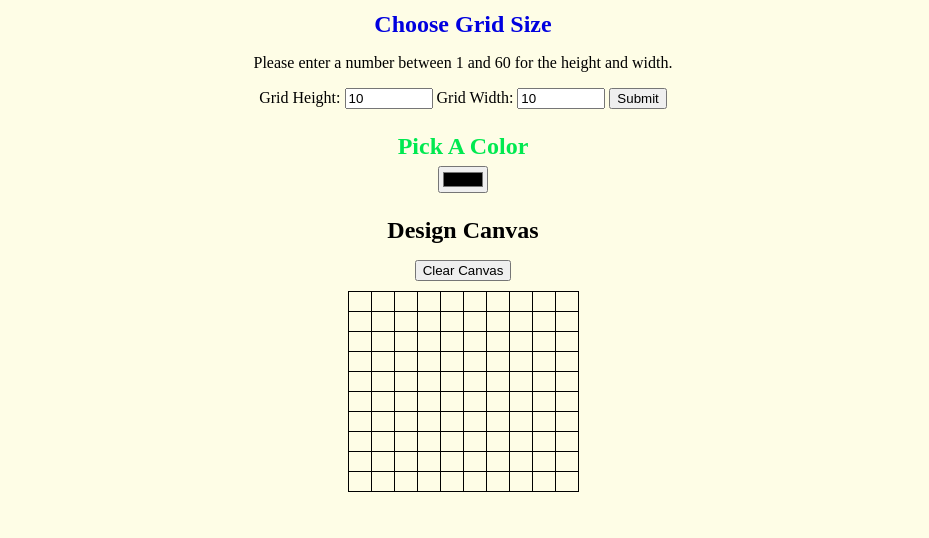
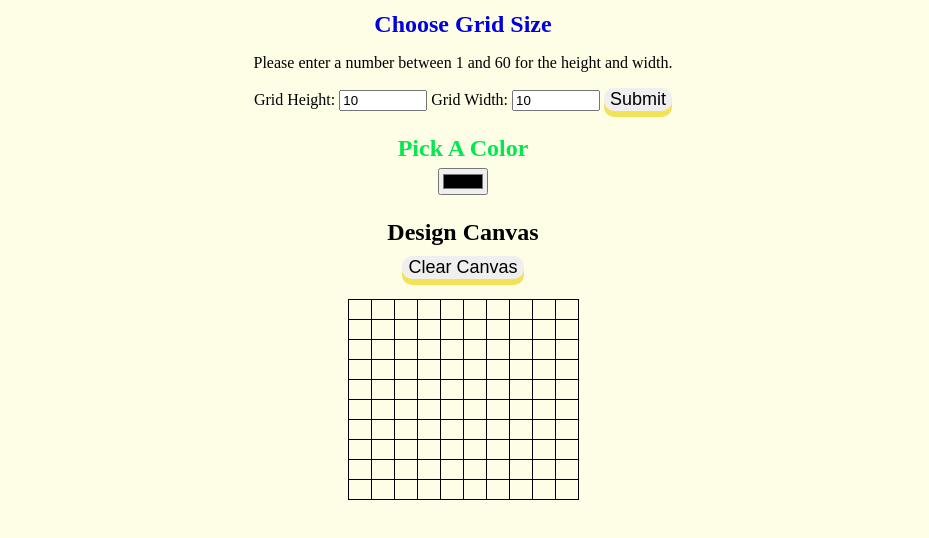
Before and after one commit to KatFrog/pixel-art-maker, a plain HTML site: page index.html in a window 1280 px wide. Shown: the part 126-664 px from the top of the page, without its empty margins (177-1106 px from the left). Drawn offline with nearby package versions, Linux system fonts and the light colour scheme.

Commit message:
Added styles to the button to visually show hovering and activating

```diff
--- a/designs.js
+++ b/designs.js
@@ -33,7 +33,7 @@ $(document).ready(function() {
     makeGrid(defaultHeight, defaultWidth);
 
     // Event listener for setting up the grid
-    $('#size_button').on("click", function(evt) {
+    $('#size-button').on("click", function(evt) {
         evt.preventDefault();
         let width = $('#input_width').val();
         let height = $('#input_height').val();
--- a/index.html
+++ b/index.html
@@ -16,7 +16,7 @@
         <input type="number" id="input_height" name="height" min="1" max="60" value="10">
         Grid Width:
         <input type="number" id="input_width" name="width" min="1" max="60" value="10">
-        <input type="submit" id="size_button">
+        <input type="submit" id="size-button">
     </form>
 
     <h2 class="color-picker">Pick A Color</h2>
--- a/styles.css
+++ b/styles.css
@@ -35,10 +35,50 @@ h2:first-of-type {
 
 .design-canvas {
     color: rgb(0,0,0);
+    margin-bottom: 10px;
 }
 
 #clear-canvas {
-    margin: 10px;
+    outline: none;
+    border: none;
+    cursor: pointer;
+    display: block;
+    position: relative;
+    font-size: 18px;
+    margin: 0px auto;
+    border-radius: 10px;
+    box-shadow: 0px 6px #f2e356;
+}
+
+#clear-canvas:hover {
+    box-shadow: 0px 4px #f2e356;
+    top: 2px;
+}
+
+#clear-canvas:active {
+    box-shadow: none;
+    top: 6px;
+}
+
+#size-button {
+  outline: none;
+  border: none;
+  cursor: pointer;
+  display: inline-block;
+  position: relative;
+  font-size: 18px;
+  border-radius: 10px;
+  box-shadow: 0px 6px #f2e356;
+}
+
+#size-button:hover {
+    box-shadow: 0px 4px #f2e356;
+    top: 2px;
+}
+
+#size-button:active {
+    box-shadow: none;
+    top: 6px;
 }
 
 table,
@@ -49,7 +89,8 @@ td {
 
 table {
     border-collapse: collapse;
-    margin: 0 auto;
+    margin: 0px auto;
+    margin-top: 20px;
 }
 
 tr {
```
